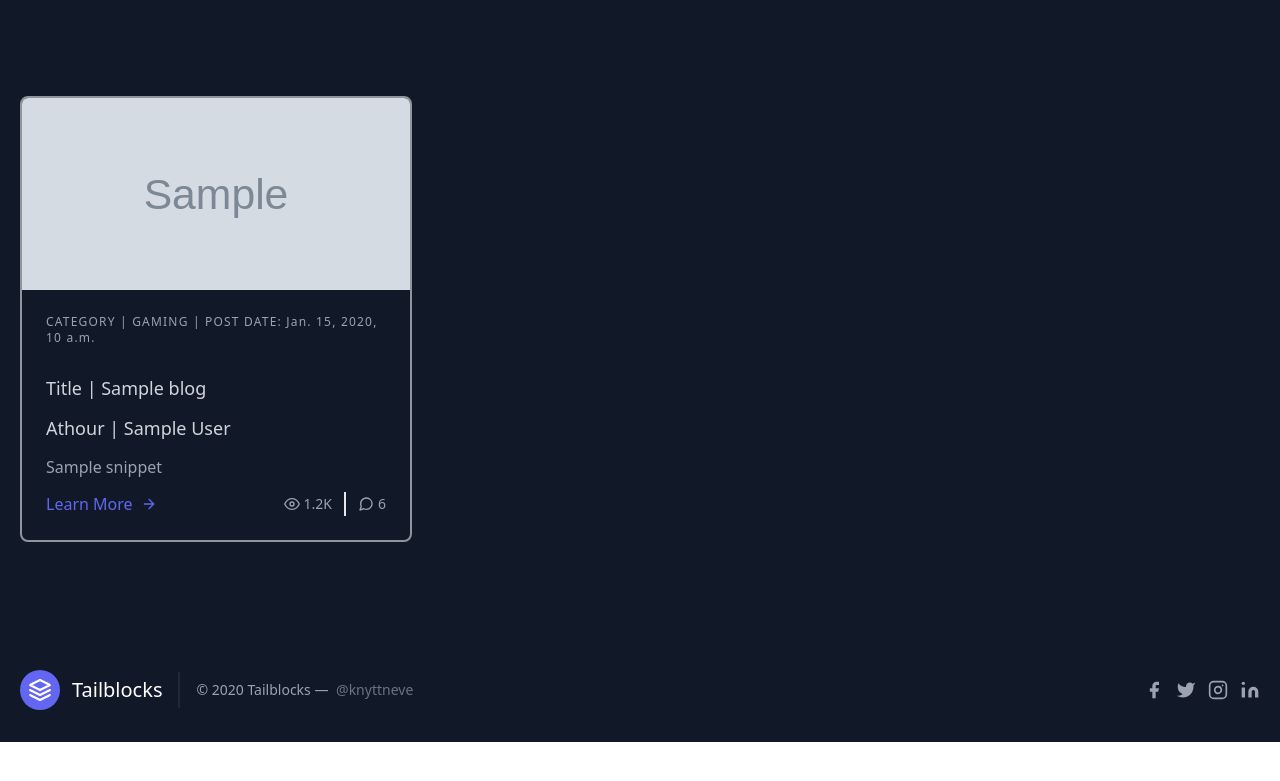
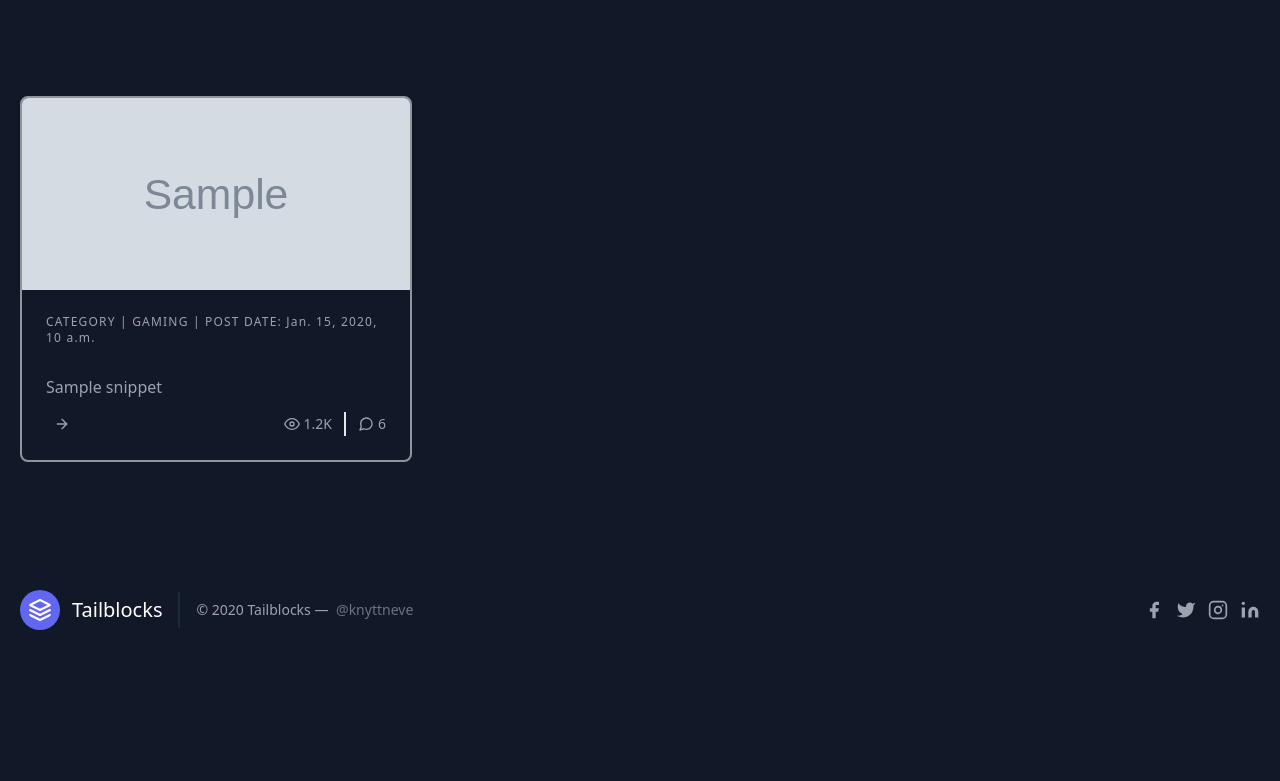
Before and after one commit to Archer-sterlin/blog, a Django app: template django/blogs/templates/blogs/list_all_blogs.html in a window 1280 px wide. Shown: the top 781 px of the page. Run offline with Django 4.2, Linux system fonts and the light colour scheme; the template is opened without the code that fills it: most values are stand-ins (such as "Sample title", 1, 10 or a date in 2020); grey boxes marked "Sample" are stand-in pictures; some libraries are stand-ins or nearby versions.

```diff
--- a/django/blogs/templates/blogs/detail.html
+++ b/django/blogs/templates/blogs/detail.html
@@ -17,7 +17,7 @@
             </svg>
           </div>
           <div class="flex flex-col items-center text-center justify-center">
-            <h2 class="font-medium title-font mt-4 text-white text-lg" ><a href="{% url 'blogs:individualblogs' blog.author.id %}" >{{blog.author}}</a></h2>
+            {% comment %} <h2 class="font-medium title-font mt-4 text-white text-lg" ><a href="{% url 'blogs:individualblogs' blog.author.id %}" >{{blog.author}}</a></h2> {% endcomment %}
             <div class="w-12 h-1 bg-indigo-500 rounded mt-2 mb-4"></div>
             <p class="text-base text-gray-400">Title | {{ blog.title }}</p>
             <p class="text-base text-gray-400">Posted on | {{ blog.date }}</p>
--- a/django/blogs/templates/blogs/list_all_blogs.html
+++ b/django/blogs/templates/blogs/list_all_blogs.html
@@ -1,4 +1,5 @@
 {% extends 'base.html' %}
+
 {% block title %}
 All Blogs
 {% endblock %}
@@ -14,11 +15,11 @@ All Blogs
                     <img class="lg:h-48 md:h-36 w-full object-cover object-center" src="{{blog.thumb.url}}" alt="blog">
                     <div class="p-6">
                     <h2 class="tracking-widest text-xs title-font font-medium text-gray-400 mb-1">CATEGORY | GAMING | POST DATE: {{ blog.date }}</h2> <br/>
-                    <h1 class="title-font text-lg font-medium text-gray-300 mb-3"><a href="{% url 'blogs:detail' blog.id %}">Title | {{ blog.title }}</a></h1>
-                    <h1 class="title-font text-lg font-medium text-gray-300 mb-3"><a href="{% url 'blogs:individualblogs' blog.author.id %}"> Athour |  {{ blog.author }}</a></h1>
+                    {% comment %} <h1 class="title-font text-lg font-medium text-gray-300 mb-3"><a href="{% url 'blogs:detail' blog.id %}">Title | {{ blog.title }}</a></h1>
+                    <h1 class="title-font text-lg font-medium text-gray-300 mb-3"><a href="{% url 'blogs:individualblogs' blog.author.id %}"> Athour |  {{ blog.author }}</a></h1> {% endcomment %}
                     <p class="leading-relaxed mb-3">{{ blog.snippet }}</p>
                     <div class="flex items-center flex-wrap ">
-                        <a class="text-indigo-500 inline-flex items-center md:mb-2 lg:mb-0" href="{% url 'blogs:detail' blog.id %}">Learn More
+                        {% comment %} <a class="text-indigo-500 inline-flex items-center md:mb-2 lg:mb-0" href="{% url 'blogs:detail' blog.id %}">Learn More {% endcomment %}
                         <svg class="w-4 h-4 ml-2" viewBox="0 0 24 24" stroke="currentColor" stroke-width="2" fill="none" stroke-linecap="round" stroke-linejoin="round">
                             <path d="M5 12h14"></path>
                             <path d="M12 5l7 7-7 7"></path>
--- a/django/blogs/urls.py
+++ b/django/blogs/urls.py
@@ -6,5 +6,6 @@ app_name = 'blogs'
 
 urlpatterns = [
     path('', views.BlogListView.as_view(), name='list_blogs'),
+    path('<int:pk>/', views.DetailView.as_view(), name='detail'),
     path('create/', views.CreateBlogView.as_view(), name='create_blog'),
 ]
--- a/django/core/settings.py
+++ b/django/core/settings.py
@@ -149,9 +149,9 @@ STATICFILES_STORAGE = 'whitenoise.storage.CompressedManifestStaticFilesStorage'
 
 # AUTH_USER_MODEL = 'leads.User'
 # EMAIL_BACKEND = "django.core.mail.backends.console.EmailBackend"
-# LOGIN_REDIRECT_URL = "/leads"
-# LOGIN_URL = "/login"
-# LOGOUT_REDIRECT_URL = "/"
+LOGIN_REDIRECT_URL = "/blogs"
+LOGIN_URL = "/login"
+LOGOUT_REDIRECT_URL = "/login"
 
 CRISPY_ALLOWED_TEMPLATE_PACKS = "tailwind"
 CRISPY_TEMPLATE_PACK = 'tailwind'
--- a/django/templates/base.html
+++ b/django/templates/base.html
@@ -9,7 +9,7 @@
     <script src="https://cdn.tailwindcss.com"></script>
     <link rel="stylesheet" href="{% static 'styles.css' %}">
 </head>
-<body>
+<body class='bg-gray-900' >
 
         {% comment %} {% include './navbar.html' %} {% endcomment %}
         {% block content %}
```
Also changed, not shown: django/blogs/views.py (+10 -1 lines), django/users/models.py (+4 -4 lines), django/media_root/media/god_of_war_ragnarok_2.jpg (added), 1 other file.
